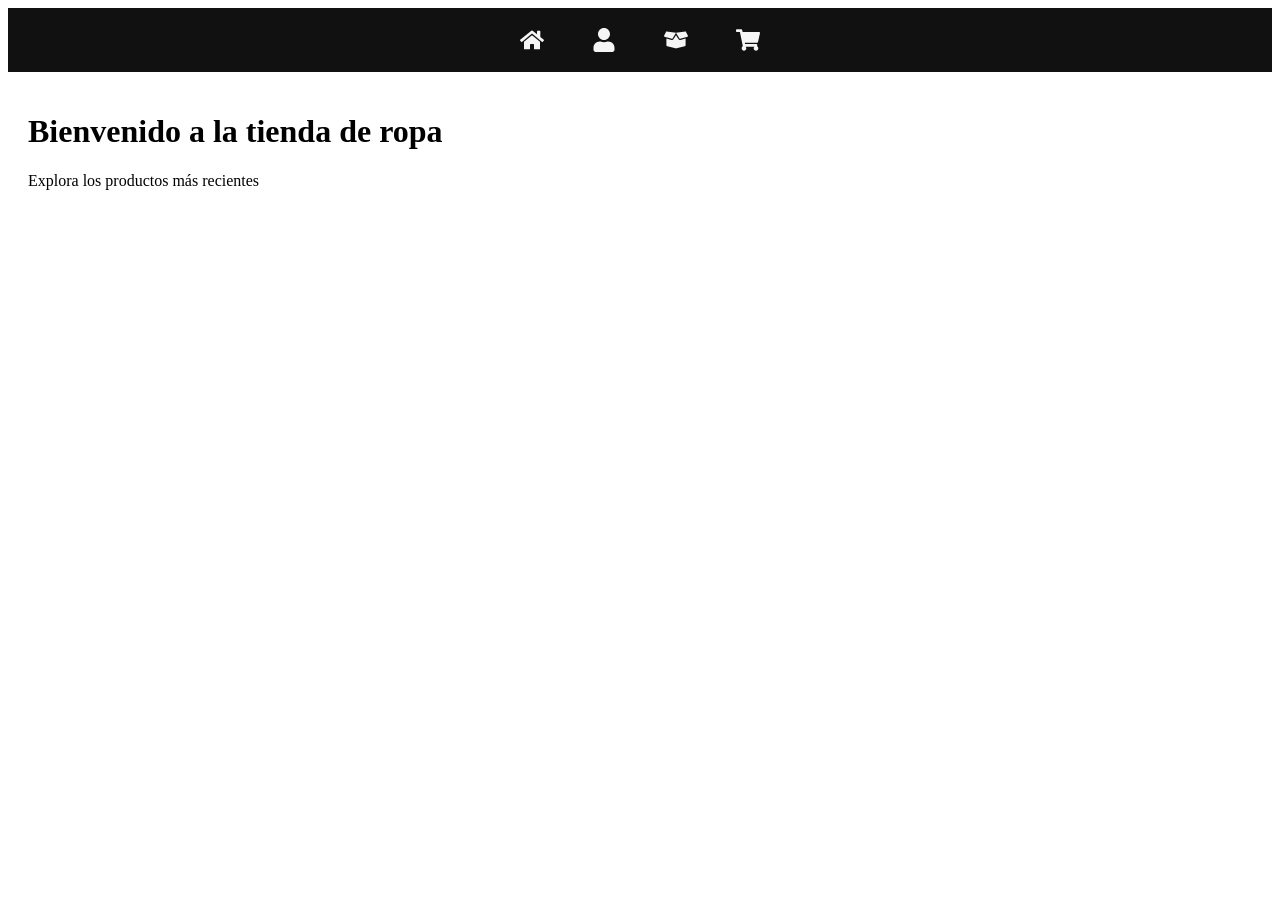
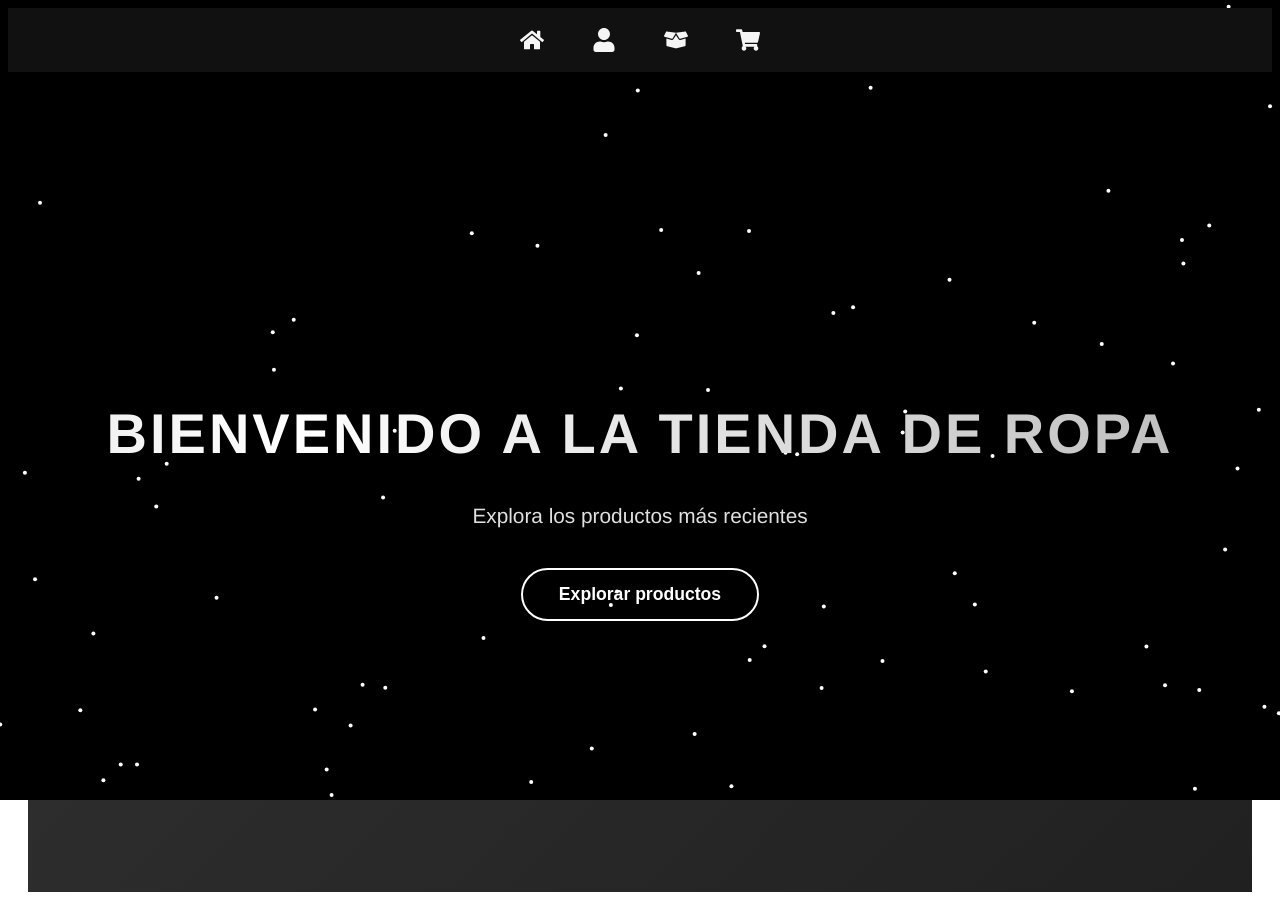
Before and after one commit to Ziscofania/Manual-React-Router-Programacion-Web, a React (Vite) app: page / in a window 1280 px wide. Before the commit the page ends 800 px from the top, so only its background shows below. Built offline with nearby package versions, Linux system fonts and the light colour scheme.

Commit message:
version 2 creacio de Home

```diff
--- /dev/null
+++ b/src/components/Background.jsx
@@ -0,0 +1,76 @@
+import { useEffect, useRef } from "react";
+import "../styles/Background.css";
+
+export default function Background() {
+  const canvasRef = useRef(null);
+
+  useEffect(() => {
+    const canvas = canvasRef.current;
+    const ctx = canvas.getContext("2d");
+
+    canvas.width = window.innerWidth;
+    canvas.height = window.innerHeight;
+
+    const particles = [];
+
+    // Crear partículas
+    for (let i = 0; i < 80; i++) {
+      particles.push({
+        x: Math.random() * canvas.width,
+        y: Math.random() * canvas.height,
+        radius: 2,
+        dx: (Math.random() - 0.5) * 1.5,
+        dy: (Math.random() - 0.5) * 1.5,
+      });
+    }
+
+    let mouse = { x: null, y: null };
+
+    // Detectar movimiento del mouse
+    window.addEventListener("mousemove", (e) => {
+      mouse.x = e.clientX;
+      mouse.y = e.clientY;
+    });
+
+    function animate() {
+      ctx.clearRect(0, 0, canvas.width, canvas.height);
+
+      particles.forEach((p) => {
+        ctx.beginPath();
+        ctx.arc(p.x, p.y, p.radius, 0, Math.PI * 2, false);
+        ctx.fillStyle = "#fff";
+        ctx.fill();
+
+        // Movimiento
+        p.x += p.dx;
+        p.y += p.dy;
+
+        // Rebote en bordes
+        if (p.x < 0 || p.x > canvas.width) p.dx *= -1;
+        if (p.y < 0 || p.y > canvas.height) p.dy *= -1;
+
+        // Atracción al mouse
+        const dist = Math.hypot(mouse.x - p.x, mouse.y - p.y);
+        if (dist < 100) {
+          ctx.beginPath();
+          ctx.moveTo(p.x, p.y);
+          ctx.lineTo(mouse.x, mouse.y);
+          ctx.strokeStyle = "rgba(255,255,255,0.3)";
+          ctx.stroke();
+        }
+      });
+
+      requestAnimationFrame(animate);
+    }
+
+    animate();
+
+    // Ajustar al tamaño de la ventana
+    window.addEventListener("resize", () => {
+      canvas.width = window.innerWidth;
+      canvas.height = window.innerHeight;
+    });
+  }, []);
+
+  return <canvas ref={canvasRef} className="background-canvas"></canvas>;
+}
--- a/src/pages/Home.jsx
+++ b/src/pages/Home.jsx
@@ -1,8 +1,15 @@
+import "../styles/Home.css";
+import Background from "../components/Background";
+
 export default function Home() {
   return (
-    <div>
-      <h1>Bienvenido a la tienda de ropa</h1>
-      <p>Explora los productos más recientes</p>
+    <div className="home-container">
+      <Background />
+      <div className="hero-content">
+        <h1>Bienvenido a la tienda de ropa</h1>
+        <p>Explora los productos más recientes</p>
+        <button className="explore-btn">Explorar productos</button>
+      </div>
     </div>
   );
 }
--- a/src/pages/Login.jsx
+++ b/src/pages/Login.jsx
@@ -1,12 +1,25 @@
+import { useNavigate } from "react-router-dom";
+import "../styles/Login.css";
+
 export default function Login() {
+  const navigate = useNavigate();
+
+  const handleSubmit = (e) => {
+    e.preventDefault(); // Evita que recargue la página
+    // Aquí podrías validar usuario y contraseña si quieres
+    navigate("/"); // Redirige al Home
+  };
+
   return (
-    <div>
-      <h1>Iniciar Sesión</h1>
-      <form>
-        <input type="text" placeholder="Usuario" />
-        <input type="password" placeholder="Contraseña" />
-        <button>Ingresar</button>
-      </form>
+    <div className="login-container">
+      <div className="login-card">
+        <h1 className="login-title">Iniciar Sesión</h1>
+        <form className="login-form" onSubmit={handleSubmit}>
+          <input type="text" placeholder="Usuario" className="login-input" />
+          <input type="password" placeholder="Contraseña" className="login-input" />
+          <button type="submit" className="login-btn">Ingresar</button>
+        </form>
+      </div>
     </div>
   );
 }
--- /dev/null
+++ b/src/styles/Background.css
@@ -0,0 +1,9 @@
+.background-canvas {
+  position: fixed;
+  top: 0;
+  left: 0;
+  width: 100%;
+  height: 100%;
+  z-index: -1;
+  background: black;
+}
--- /dev/null
+++ b/src/styles/Home.css
@@ -0,0 +1,133 @@
+/* Home.css */
+
+.home-container {
+  min-height: 100vh;
+  display: flex;
+  justify-content: center;
+  align-items: center;
+  position: relative;
+  overflow: hidden;
+  font-family: 'Helvetica Neue', Helvetica, Arial, sans-serif;
+  color: #fff;
+}
+
+/* Fondo dinámico con gradiente en movimiento */
+.home-container::before {
+  content: "";
+  position: absolute;
+  top: -50%;
+  left: -50%;
+  width: 200%;
+  height: 200%;
+  background: linear-gradient(135deg, #000, #1a1a1a, #333, #000);
+  background-size: 400% 400%;
+  animation: gradientMove 12s ease infinite;
+  z-index: -2;
+}
+
+@keyframes gradientMove {
+  0% { background-position: 0% 50%; }
+  50% { background-position: 100% 50%; }
+  100% { background-position: 0% 50%; }
+}
+
+/* Capa oscura para dar contraste */
+.hero-overlay {
+  position: absolute;
+  top: 0;
+  left: 0;
+  width: 100%;
+  height: 100%;
+  background: rgba(0,0,0,0.6);
+  z-index: -1;
+}
+
+/* Contenido centrado */
+.hero-content {
+  text-align: center;
+  z-index: 1;
+}
+
+/* Animación en el título */
+.hero-content h1 {
+  font-size: 3.5rem;
+  font-weight: bold;
+  letter-spacing: 3px;
+  text-transform: uppercase;
+  background: linear-gradient(90deg, #ffffff, #b3b3b3, #ffffff);
+  background-size: 200%;
+  -webkit-background-clip: text;
+  -webkit-text-fill-color: transparent;
+  background-clip: text;
+  animation: shine 6s linear infinite;
+}
+
+@keyframes shine {
+  0% { background-position: 0%; }
+  100% { background-position: 200%; }
+}
+
+/* Subtítulo con entrada suave */
+.hero-content p {
+  font-size: 1.3rem;
+  margin-top: 1rem;
+  margin-bottom: 2.5rem;
+  color: #e0e0e0;
+  opacity: 0;
+  transform: translateY(20px);
+  animation: slideUp 1.5s ease forwards 0.5s;
+}
+
+@keyframes slideUp {
+  to {
+    opacity: 1;
+    transform: translateY(0);
+  }
+}
+
+/* Botón elegante con animación */
+.explore-btn {
+  padding: 14px 36px;
+  border: 2px solid #fff;
+  background: transparent;
+  color: #fff;
+  font-size: 1.1rem;
+  font-weight: bold;
+  border-radius: 40px;
+  cursor: pointer;
+  transition: all 0.4s ease;
+  position: relative;
+  overflow: hidden;
+}
+
+.explore-btn::before {
+  content: "";
+  position: absolute;
+  top: 0;
+  left: -100%;
+  width: 100%;
+  height: 100%;
+  background: rgba(255,255,255,0.2);
+  transition: left 0.4s ease;
+}
+
+.explore-btn:hover::before {
+  left: 0;
+}
+
+.explore-btn:hover {
+  background: #fff;
+  color: #000;
+  transform: scale(1.08);
+}
+
+/* Pulso suave */
+.pulse {
+  animation: pulseAnim 2s infinite;
+}
+
+@keyframes pulseAnim {
+  0% { box-shadow: 0 0 0 0 rgba(255,255,255,0.4); }
+  70% { box-shadow: 0 0 0 20px rgba(255,255,255,0); }
+  100% { box-shadow: 0 0 0 0 rgba(255,255,255,0); }
+}
--- /dev/null
+++ b/src/styles/Login.css
@@ -0,0 +1,91 @@
+/* Fondo centrado oscuro */
+.login-container {
+  min-height: 100vh;
+  display: flex;
+  justify-content: center;
+  align-items: center;
+  background: linear-gradient(135deg, #000, #1a1a1a);
+  font-family: 'Helvetica Neue', Helvetica, Arial, sans-serif;
+}
+
+/* Tarjeta del login */
+.login-card {
+  background: rgba(255, 255, 255, 0.05);
+  border: 1px solid rgba(255,255,255,0.1);
+  padding: 3rem 2.5rem;
+  border-radius: 16px;
+  text-align: center;
+  color: #fff;
+  width: 350px;
+  box-shadow: 0 8px 25px rgba(0,0,0,0.5);
+  backdrop-filter: blur(10px);
+  animation: fadeIn 1.2s ease;
+}
+
+/* Animación de aparición */
+@keyframes fadeIn {
+  from { opacity: 0; transform: translateY(-20px); }
+  to { opacity: 1; transform: translateY(0); }
+}
+
+.login-title {
+  font-size: 2rem;
+  margin-bottom: 2rem;
+  text-transform: uppercase;
+  letter-spacing: 2px;
+  background: linear-gradient(90deg, #fff, #aaa, #fff);
+  -webkit-background-clip: text;
+  -webkit-text-fill-color: transparent;
+    background-clip: text;
+  animation: shine 6s linear infinite;
+}
+
+@keyframes shine {
+  0% { background-position: 0%; }
+  100% { background-position: 200%; }
+}
+
+/* Inputs */
+.login-input {
+  width: 100%;
+  padding: 12px;
+  margin: 10px 0;
+  border: none;
+  border-radius: 8px;
+  background: rgba(255,255,255,0.1);
+  color: #fff;
+  font-size: 1rem;
+  outline: none;
+  transition: all 0.3s ease;
+}
+
+.login-input::placeholder {
+  color: #ccc;
+}
+
+.login-input:focus {
+  background: rgba(255,255,255,0.2);
+  box-shadow: 0 0 10px rgba(255,255,255,0.3);
+}
+
+/* Botón */
+.login-btn {
+  width: 100%;
+  padding: 14px;
+  margin-top: 1rem;
+  background: #fff;
+  border: none;
+  border-radius: 8px;
+  font-size: 1rem;
+  font-weight: bold;
+  color: #000;
+  cursor: pointer;
+  transition: all 0.3s ease-in-out;
+}
+
+.login-btn:hover {
+  background: #000;
+  color: #fff;
+  border: 2px solid #fff;
+  transform: scale(1.05);
+}
```
